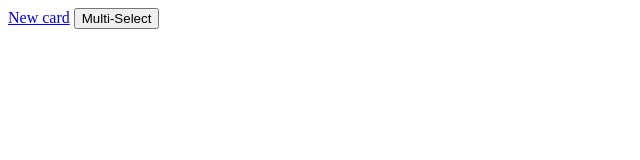
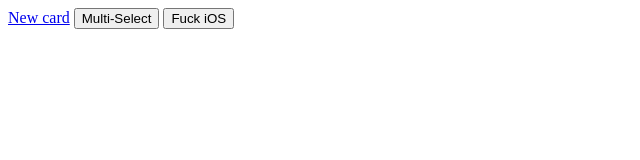
Before and after one commit to I32465879/I32465879.github.io, a plain HTML site: page index.html in a window 1280 px wide. Shown: the whole page, without its empty margins (0-640 px from the left). Drawn offline with nearby package versions, Linux system fonts and the light colour scheme.

Commit message:
Update index.html

```diff
--- a/index.html
+++ b/index.html
@@ -121,6 +121,8 @@ img {
 
 <a href="#" id="newcard" style="cursor: pointer;" onclick = "void(0)">New card</a>
 <button id="multi-select-button">Multi-Select</button>
+  <button id="newcard2">Fuck iOS</button>
+
 
       <div id="menu-bar" style="display: none; position: fixed; bottom: 0px; left: 50%; transform: translateX(-50%); background-color: rgb(51, 51, 51); padding: 10px; box-shadow: rgba(0, 0, 0, 0.5) 0px -2px 5px;">
         <button id="tap-button" style="display: inline-block;">Tap</button>
```
